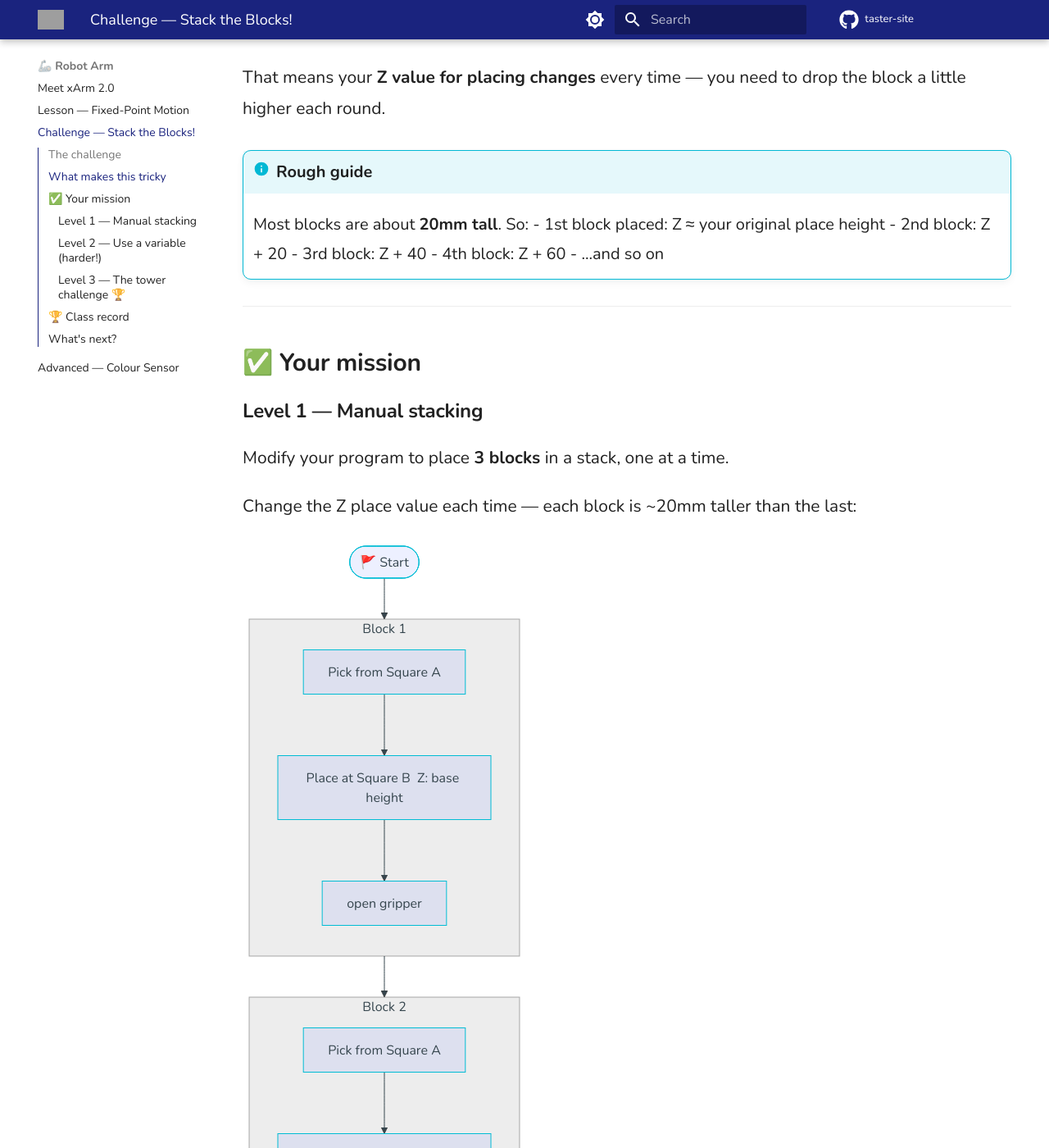
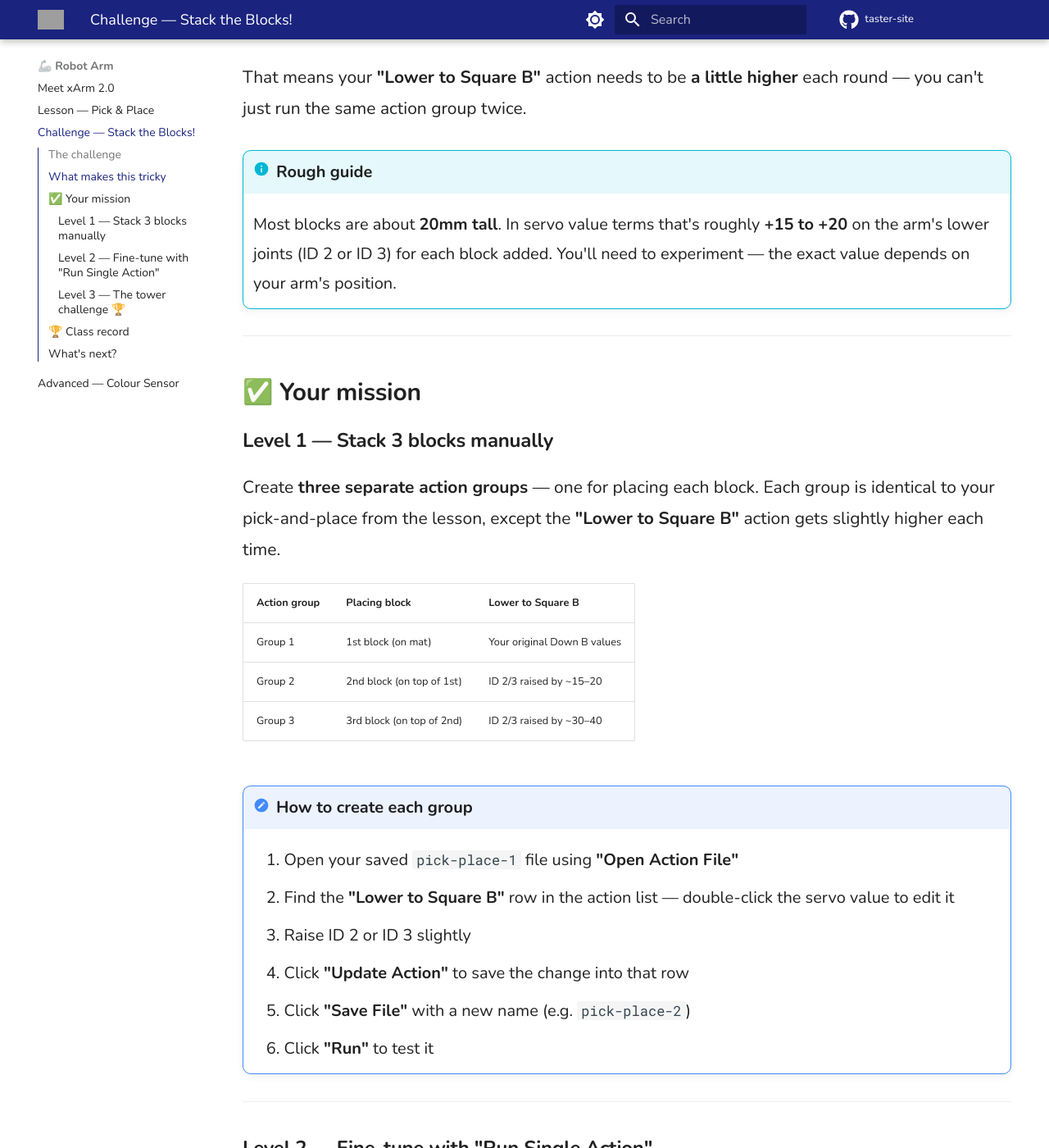
Before and after one commit to prgrobots/taster, an MkDocs documentation site: the page built from docs/xarm/challenge.md, in a window 1280 px wide and 1400 px high, scrolled down 1020 px. Shown: the whole window at 82% size. Built offline with MkDocs 1.6.1 and Material for MkDocs 9.7.7, drawn with Linux system fonts in a browser that asks for light colours; comment, search, counter and statistics services are not loaded; some of the changed text lies outside the part shown; grey boxes are pictures that could not be loaded.

Commit message:
Migrate xArm docs from WonderCode to HiWonder PC Software
- Rewrite index.md: replace WonderCode/Scratch with PC Software overview,
  connection steps, interface area descriptions, and servo ID table
- Rewrite lesson.md: new pick-and-place workflow using servo sliders and
  action groups instead of X/Y/Z block programming
- Rewrite challenge.md: stacking challenge updated for PC software
  (edit action groups per block height, no Scratch variables)
- Update mkdocs.yml nav: 'Fixed-Point Motion' → 'Pick & Place'
- Add HiWonder PC Software screenshots from official docs

Co-authored-by: Copilot <223556219+Copilot@users.noreply.github.com>

````diff
--- a/docs/xarm/challenge.md
+++ b/docs/xarm/challenge.md
@@ -7,7 +7,7 @@ tags: [xarm]
 
 <span class="badge badge-robot">Robot Arm</span>
 
-You've got a working pick-and-place program. Now for the real challenge:
+You've got a working pick-and-place action group. Now for the real challenge:
 
 **Can you stack the blocks into a tower — one on top of another?**
 
@@ -17,7 +17,7 @@ You've got a working pick-and-place program. Now for the real challenge:
 
 <div class="challenge-card">
   <h3>🟥 Stack 'em up!</h3>
-  <p>Use your pick-and-place program to stack blocks on top of each other in Square B.</p>
+  <p>Use your pick-and-place action group to stack blocks on top of each other in Square B.</p>
   <p>Keep going until the tower falls over!</p>
   <p><strong>How high can you go?</strong></p>
 </div>
@@ -28,96 +28,59 @@ You've got a working pick-and-place program. Now for the real challenge:
 
 Each time you add a block to the tower, it's **taller** than the last one.
 
-That means your **Z value for placing changes** every time — you need to drop the block a little higher each round.
+That means your **"Lower to Square B"** action needs to be **a little higher** each round — you can't just run the same action group twice.
 
 !!! info "Rough guide"
-    Most blocks are about **20mm tall**. So:
-    - 1st block placed: Z ≈ your original place height
-    - 2nd block: Z + 20
-    - 3rd block: Z + 40
-    - 4th block: Z + 60
-    - ...and so on
+    Most blocks are about **20mm tall**. In servo value terms that's roughly **+15 to +20** on the arm's lower joints (ID 2 or ID 3) for each block added.
+    You'll need to experiment — the exact value depends on your arm's position.
 
 ---
 
 ## ✅ Your mission
 
-### Level 1 — Manual stacking
+### Level 1 — Stack 3 blocks manually
 
-Modify your program to place **3 blocks** in a stack, one at a time.
+Create **three separate action groups** — one for placing each block. Each group is identical to your pick-and-place from the lesson, except the **"Lower to Square B"** action gets slightly higher each time.
 
-Change the Z place value each time — each block is ~20mm taller than the last:
+| Action group | Placing block | Lower to Square B |
+|---|---|---|
+| Group 1 | 1st block (on mat) | Your original Down B values |
+| Group 2 | 2nd block (on top of 1st) | ID 2/3 raised by ~15–20 |
+| Group 3 | 3rd block (on top of 2nd) | ID 2/3 raised by ~30–40 |
 
-```mermaid
-flowchart TD
-    A([🚩 Start]) --> B1
-
-    subgraph B1 ["Block 1"]
-        direction TB
-        b1a[Pick from Square A] --> b1b["Place at Square B  Z: base height"]
-        b1b --> b1c[open gripper]
-    end
-
-    B1 --> B2
-
-    subgraph B2 ["Block 2"]
-        direction TB
-        b2a[Pick from Square A] --> b2b["Place at Square B  Z: base + 20"]
-        b2b --> b2c[open gripper]
-    end
-
-    B2 --> B3
-
-    subgraph B3 ["Block 3"]
-        direction TB
-        b3a[Pick from Square A] --> b3b["Place at Square B  Z: base + 40"]
-        b3b --> b3c[open gripper]
-    end
-
-    B3 --> END([🏠 Return to Home])
-```
+!!! note "How to create each group"
+    1. Open your saved `pick-place-1` file using **"Open Action File"**
+    2. Find the **"Lower to Square B"** row in the action list — double-click the servo value to edit it
+    3. Raise ID 2 or ID 3 slightly
+    4. Click **"Update Action"** to save the change into that row
+    5. Click **"Save File"** with a new name (e.g. `pick-place-2`)
+    6. Click **"Run"** to test it
 
 ---
 
-### Level 2 — Use a variable (harder!)
+### Level 2 — Fine-tune with "Run Single Action"
 
-Instead of writing the Z value out each time, use a **variable** to keep track:
+Before running the whole sequence, you can test just the place action:
 
-```mermaid
-flowchart TD
-    A([🚩 Start]) --> B["set 'stack height' to 0"]
-    B --> C{More blocks?}
-    C -- Yes --> D[Pick from Square A]
-    D --> E["Place at Square B  Z: base + stack height"]
-    E --> F[open gripper]
-    F --> G["change 'stack height' by 20"]
-    G --> C
-    C -- No --> H([🏠 Return to Home])
-```
+1. Click the **"Lower to Square B"** row to highlight it
+2. Click **"Run Single"** — only that action runs
+3. Check if the arm is at the right height for the stacked block
+4. Adjust if needed, then run the full group
 
-!!! note "Using variables in WonderCode"
-    1. Go to **Variables** in the block palette
-    2. Click **Make a Variable** — call it `stack height`
-    3. Set it to `0` at the start
-    4. Each time you place a block, **change `stack height` by 20**
-    5. Use `stack height` inside your `move arm to Z:` block
-
-This way you can stack as many blocks as you like without changing your code!
+!!! tip "If the tower keeps falling"
+    - Try a longer time value (e.g. `1200 ms`) on the lower and release actions — slower = more precise
+    - Make sure Square B is on a flat, stable part of the mat
+    - Lower the arm until the block just touches the top of the stack before releasing
 
 ---
 
 ### Level 3 — The tower challenge 🏆
 
-Run your program and keep adding blocks to the stack.
+Run your action groups in order and keep adding blocks to the stack.
 
 - How many blocks before it topples?
-- Can you slow the arm down near the top to be more precise?
-- Can you make the arm go back and pick up a fallen block?
-
-!!! tip "If the tower keeps falling"
-    - Try placing each block **more slowly** (lower speed near the top)
-    - Make sure Square B is on a flat, stable part of the mat
-    - Are your blocks all the same size? Check the Z step value
+- Can you slow the arm down near the top for more precision?
+- Can you adjust on the fly after a near-miss without starting over?
 
 ---
 
--- a/docs/xarm/index.md
+++ b/docs/xarm/index.md
@@ -7,7 +7,7 @@ tags: [xarm]
 
 <span class="badge badge-robot">Robot Arm</span>
 
-This is a real **5-axis robot arm** — the same kind of technology used in factories, warehouses, and research labs. Today you'll program it using Scratch-style blocks in a tool called **WonderCode**.
+This is a real **5-axis robot arm** — the same kind of technology used in factories, warehouses, and research labs. Today you'll program it using the **HiWonder PC Software**, which lets you build sequences of movements by adjusting servo sliders and recording each position.
 
 ---
 
@@ -16,18 +16,18 @@ This is a real **5-axis robot arm** — the same kind of technology used in fact
 <div class="pipeline">
   <div class="pipeline-step">
     <span class="step-icon">🦾</span>
-    <span class="step-label">xArm 2.0</span>
-    <span class="step-desc">5 servo joints, gripper claw, colour sensor port</span>
+    <span class="step-label">xArm AI</span>
+    <span class="step-desc">5 servo joints, gripper claw</span>
   </div>
   <div class="pipeline-step">
     <span class="step-icon">🔌</span>
-    <span class="step-label">USB Cable</span>
-    <span class="step-desc">Connects the arm to the computer</span>
+    <span class="step-label">Micro-USB Cable</span>
+    <span class="step-desc">Connects the arm's control board to the computer</span>
   </div>
   <div class="pipeline-step">
-    <span class="step-icon">🧩</span>
-    <span class="step-label">WonderCode</span>
-    <span class="step-desc">Scratch-based programming app already on the computer</span>
+    <span class="step-icon">💻</span>
+    <span class="step-label">HiWonder PC Software</span>
+    <span class="step-desc">Servo control app already installed on the computer</span>
   </div>
   <div class="pipeline-step">
     <span class="step-icon">🟥🟦</span>
@@ -41,10 +41,11 @@ This is a real **5-axis robot arm** — the same kind of technology used in fact
 ## How to connect the arm
 
 !!! note "Step by step"
-    1. Plug the **USB cable** from the arm into your computer
-    2. Open **WonderCode** (shortcut on the desktop)
-    3. Click the **Connect** button (top right) — it should turn green ✅
-    4. The arm may twitch slightly when it connects — that's normal!
+    1. Plug the **power adapter** into the arm and flip the switch on
+    2. Connect the **micro-USB cable** from the arm's control board to your computer
+    3. Double-click the **xArm PC Software** shortcut on the desktop
+    4. The connection indicator (top-left) will turn **green** when the arm is detected ✅
+    5. The arm may move slightly to its home position when it connects — that's normal!
 
 !!! warning "Important"
     - Don't force the arm joints — the servos are strong but not unbreakable
@@ -53,38 +54,40 @@ This is a real **5-axis robot arm** — the same kind of technology used in fact
 
 ---
 
-## The WonderCode workspace
+## The PC Software interface
 
-When WonderCode opens you'll see:
+![HiWonder PC Software interface](images/interface-7.png)
 
 | Area | What it does |
 |---|---|
-| **Block palette** (left) | All the available code blocks, grouped by category |
-| **Script area** (centre) | Drag blocks here to build your program |
-| **Stage** (top right) | Shows a virtual view of the arm |
-| **Connect / Run / Stop** | Toolbar at the top |
-
-The blocks you'll use most are under the **xArm** category — look for the robot arm icon.
+| **① Connection status** (top-left) | Green = connected, Red = not connected |
+| **② Servo control area** (left panel) | Sliders to adjust each servo (ID 1–6) position (0–1000) |
+| **③ Action data list** (centre) | The sequence of recorded actions — each row is one position |
+| **④ Action group buttons** (right) | Add, delete, run, save and download action groups |
+| **⑤ Servo settings** (bottom) | Language, read/save deviation settings |
 
 ---
 
-## Coordinate system — how the arm knows where to go
+## How servo positions work
 
-The arm uses **X, Y, Z coordinates** to describe positions in space.
+Instead of X/Y/Z coordinates, the arm uses **servo position values** for each of its 6 joints.
 
-| Axis | Direction |
+| Servo | Controls |
 |---|---|
-| **X** | Left ← → Right |
-| **Y** | Forward ↑ ↓ Backward (away from / toward you) |
-| **Z** | Up ↑ ↓ Down |
+| **ID 1** | Base rotation (left/right) |
+| **ID 2** | Shoulder (forward/back) |
+| **ID 3** | Elbow |
+| **ID 4** | Wrist pitch |
+| **ID 5** | Wrist rotation |
+| **ID 6** | Gripper (open/close) |
 
-!!! tip "How to find the right coordinates"
-    1. In WonderCode, you can **drag the arm manually** in the software to a position
-    2. The X, Y, Z values update live as you drag
-    3. Note down the values — you'll use them in your code
+Each servo value runs from **0 to 1000**. You find the right position by moving the sliders and watching the arm respond in real time.
+
+!!! tip "Finding a position"
+    Drag a servo slider slowly — the arm moves live. When it's where you want it, note down all the servo values, then click **"Add Action"** to record that position.
 
 ---
 
 ## Ready to start the lesson?
 
-👉 [Lesson — Fixed-Point Motion](lesson.md){ .md-button .md-button--primary }
+👉 [Lesson — Pick & Place](lesson.md){ .md-button .md-button--primary }
--- a/mkdocs.yml
+++ b/mkdocs.yml
@@ -46,7 +46,7 @@ nav:
     - "Behind the scenes — Printing": 3d-printing/printing.md
   - "🦾 Robot Arm":
     - "Meet xArm 2.0": xarm/index.md
-    - "Lesson — Fixed-Point Motion": xarm/lesson.md
+    - "Lesson — Pick & Place": xarm/lesson.md
     - "Challenge — Stack the Blocks!": xarm/challenge.md
     - "Advanced — Colour Sensor": xarm/advanced.md
   - "🤖 Maqueen Robotics":
````
Also changed, not shown: docs/xarm/lesson.md (+157 -101 lines), docs/xarm/images/action-prog-10.png (added), docs/xarm/images/action-prog-2.png (added), docs/xarm/images/action-prog-3.png (added), docs/xarm/images/action-prog-4.png (added), docs/xarm/images/action-prog-5.png (added), docs/xarm/images/action-prog-6.png (added), docs/xarm/images/action-prog-7.png (added), docs/xarm/images/action-prog-8.png (added), docs/xarm/images/action-prog-9.png (added), docs/xarm/images/interface-7.png (added), docs/xarm/images/interface-8.png (added).
